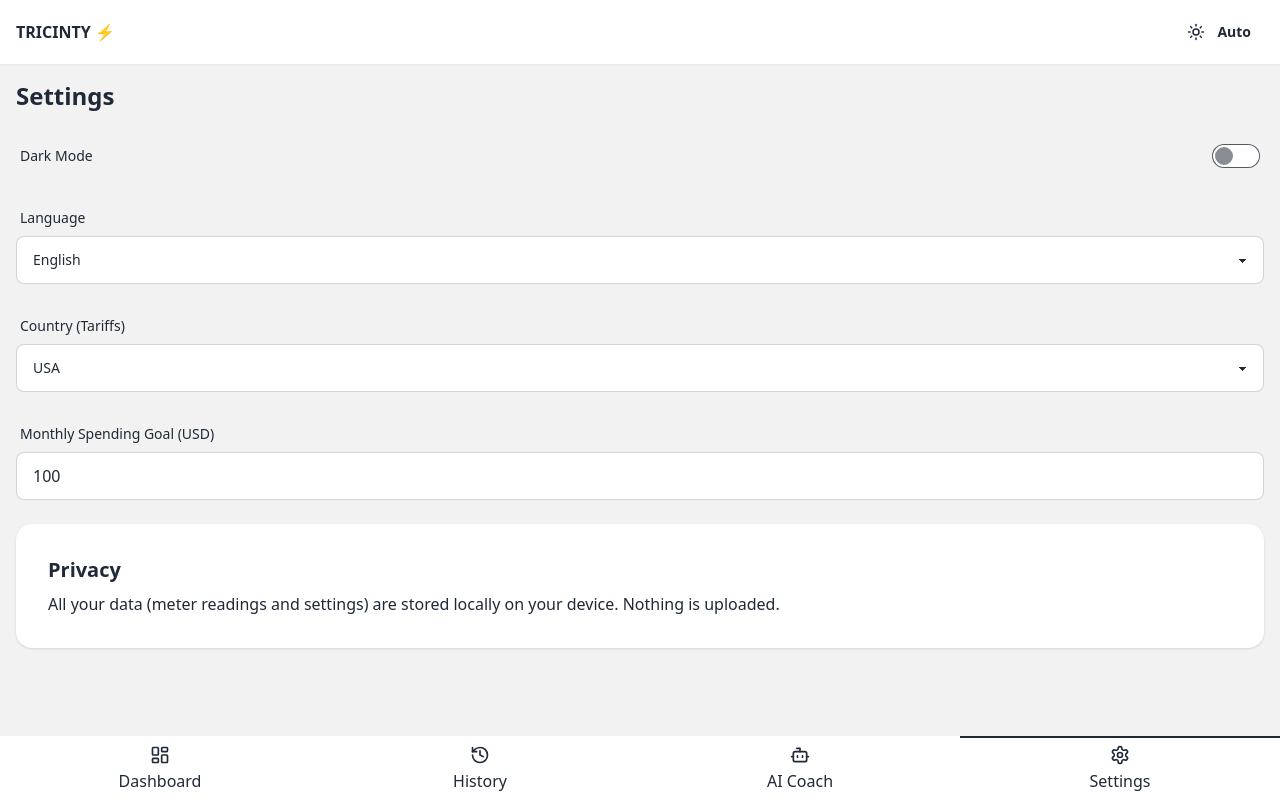
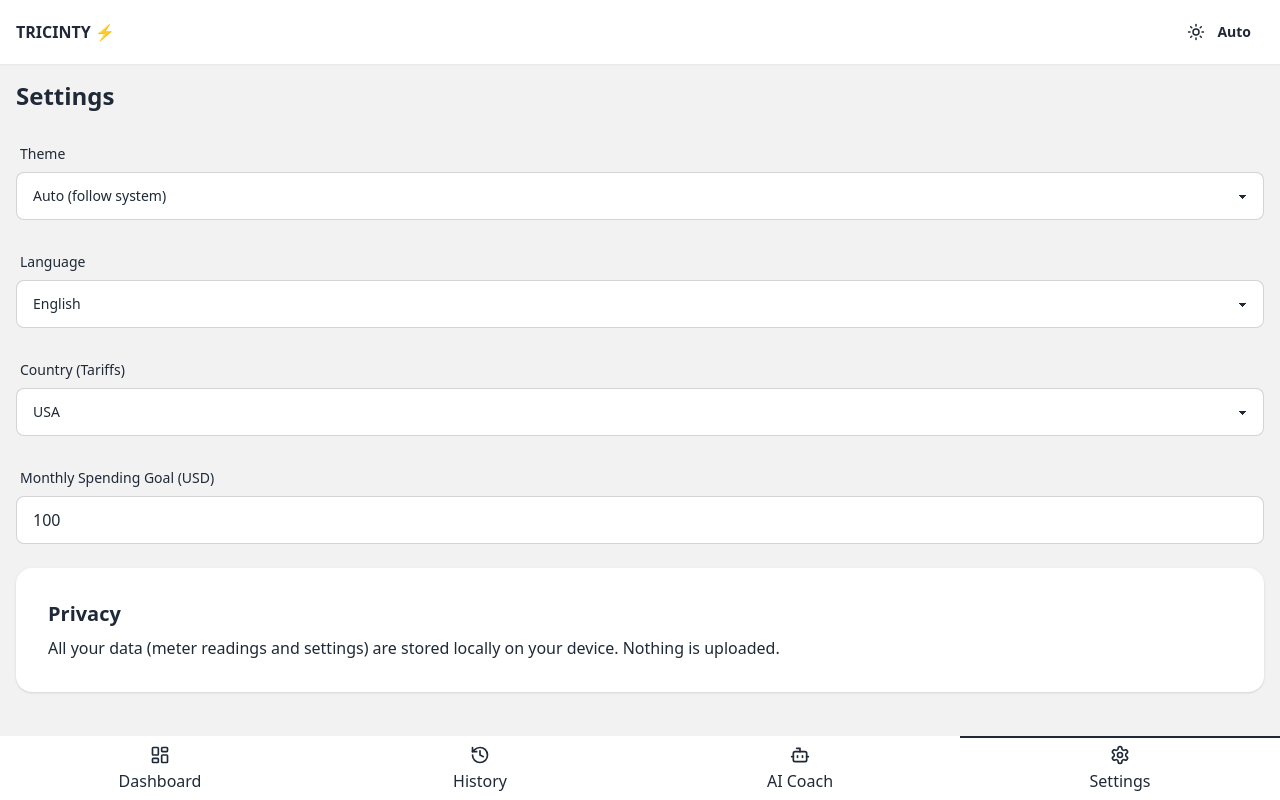
Before and after one commit to OMARMARCO23/TRICINTY2, a React (Vite) app: page /#/settings in a window 1280 px wide. Built offline with nearby package versions, Linux system fonts and the light colour scheme.

Commit message:
Update Settings.jsx

```diff
--- a/src/pages/Settings.jsx
+++ b/src/pages/Settings.jsx
@@ -5,11 +5,11 @@ import { TARIFF_PRESETS } from '../lib/calculations.js';
 export default function SettingsPage() {
   const { settings, setSettings } = useContext(AppContext);
 
-  const onTheme = (e) => setSettings({ ...settings, theme: e.target.checked ? 'dark' : 'light' });
   const onField = (e) => {
     const { name, value } = e.target;
     setSettings({ ...settings, [name]: name === 'goal' ? Number(value) : value });
   };
+
   const onCountry = (e) => {
     const country = e.target.value;
     setSettings({
@@ -24,10 +24,12 @@ export default function SettingsPage() {
       <h1 className="text-2xl font-bold">Settings</h1>
 
       <div className="form-control">
-        <label className="label cursor-pointer">
-          <span className="label-text">Dark Mode</span>
-          <input type="checkbox" className="toggle toggle-primary" checked={settings.theme === 'dark'} onChange={onTheme} />
-        </label>
+        <label className="label"><span className="label-text">Theme</span></label>
+        <select name="theme" className="select select-bordered" value={settings.theme} onChange={onField}>
+          <option value="auto">Auto (follow system)</option>
+          <option value="light">Light</option>
+          <option value="dark">Dark</option>
+        </select>
       </div>
 
       <div className="form-control">
@@ -47,7 +49,9 @@ export default function SettingsPage() {
           <option value="US">USA</option>
           <option value="Other">Other (Manual)</option>
         </select>
-        {settings.country === 'Other' && <p className="text-sm opacity-70 mt-2">Manual tariff editor can be added here.</p>}
+        {settings.country === 'Other' && (
+          <p className="text-sm opacity-70 mt-2">Manual tariff editor can be added here.</p>
+        )}
       </div>
 
       <div className="form-control">
```
